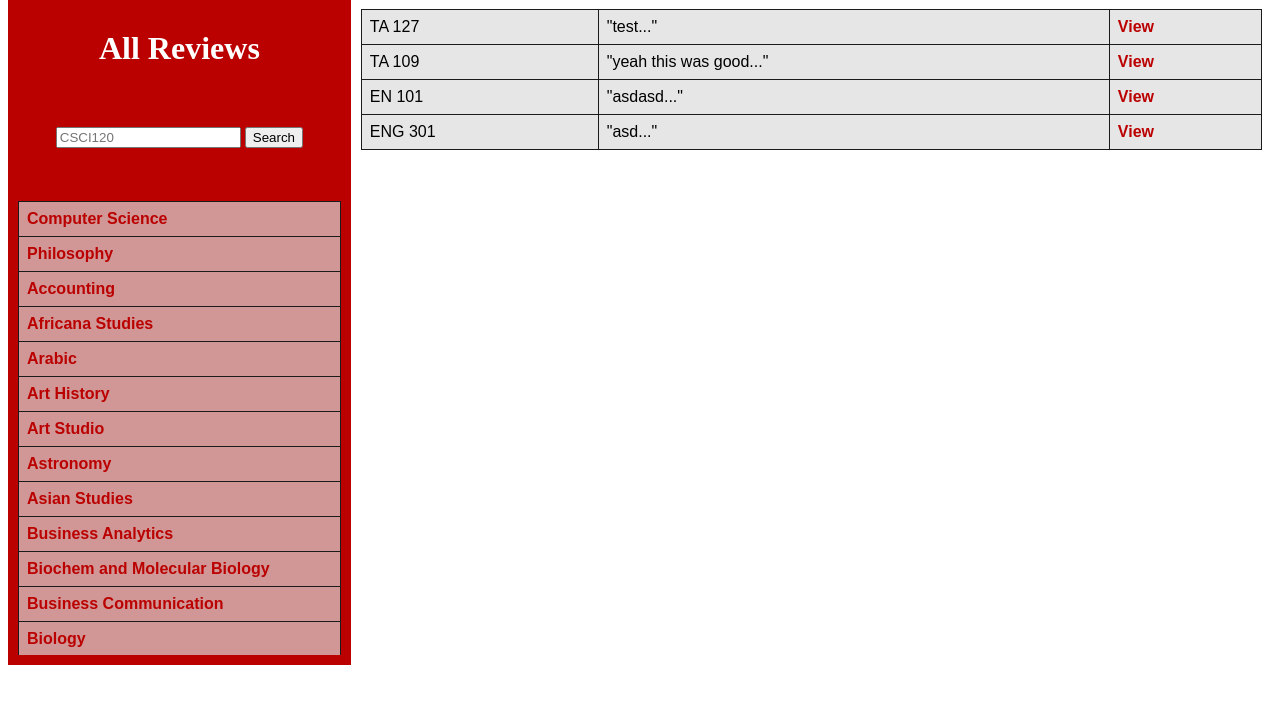
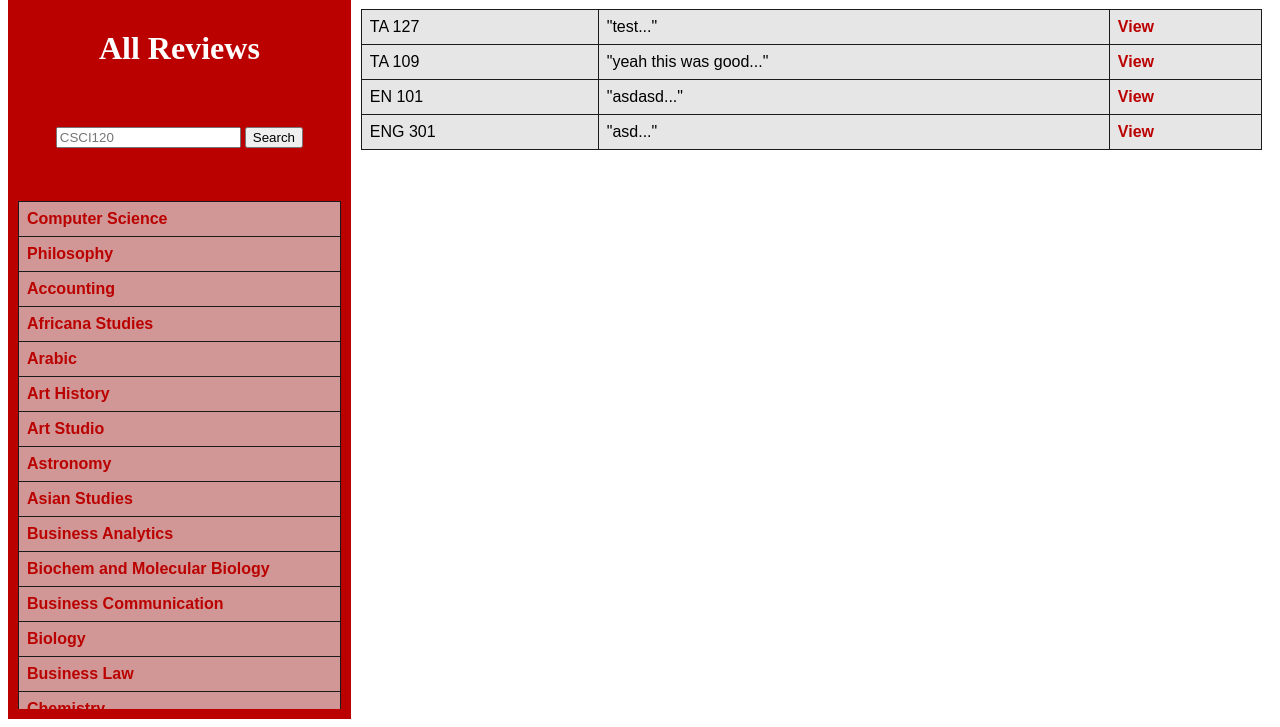
Before and after one commit to Levrk/CUcourses, a Django app: page / in a window 1280 px wide. Shown: the part 81-808 px from the top of the page. Before the commit the page ends 746 px from the top, so only its background shows below. Run offline with Django 4.2, Linux system fonts and the light colour scheme; data comes from the database, SQL or seed files in the repository.

Commit message:
set sidebar to fill window

```diff
--- a/reviews/static/allStyles.css
+++ b/reviews/static/allStyles.css
@@ -82,7 +82,7 @@ table {
 
 /* Styling for sidebar menu */
 .deptTableContainer {
-    height: 12cm;
+    flex-shrink: 1;
     overflow-y: scroll;
 }
 
@@ -97,12 +97,16 @@ table {
 ::-webkit-scrollbar-thumb {
     background-color: var(--white);
 }
+
 .container {
     display: flex;
+    height: 90vh;
     flex-direction: row;
-  }
+}
 
-  .sidebar {
+.sidebar {
+    display: flex;
+    flex-direction: column;
     width: fit-content;
     background-color: var(--primary-color);
     color: var(--white);
@@ -138,7 +142,6 @@ table {
     }
 
     #mainNav li{
-
         display: inline-flex;
         vertical-align: bottom;
         padding: 10px 10px;
--- a/reviews/templates/reviews/allReviews.html
+++ b/reviews/templates/reviews/allReviews.html
@@ -2,13 +2,17 @@
     {% load static %}
 <link rel="stylesheet"  type="text/css" href="{% static 'allStyles.css' %}">
 
+
+
+<div class="fullPage">
 <header>
     {% include "./navMenu.html" %}
 </header>
 
+<div class="container">
 
 
-<div class="container">
+
     <div class="sidebar">
 
             <h1> All Reviews </h1>
@@ -54,7 +58,7 @@
             </table>
     </div>
   </div>
-
+</div>
 
 
 
```
